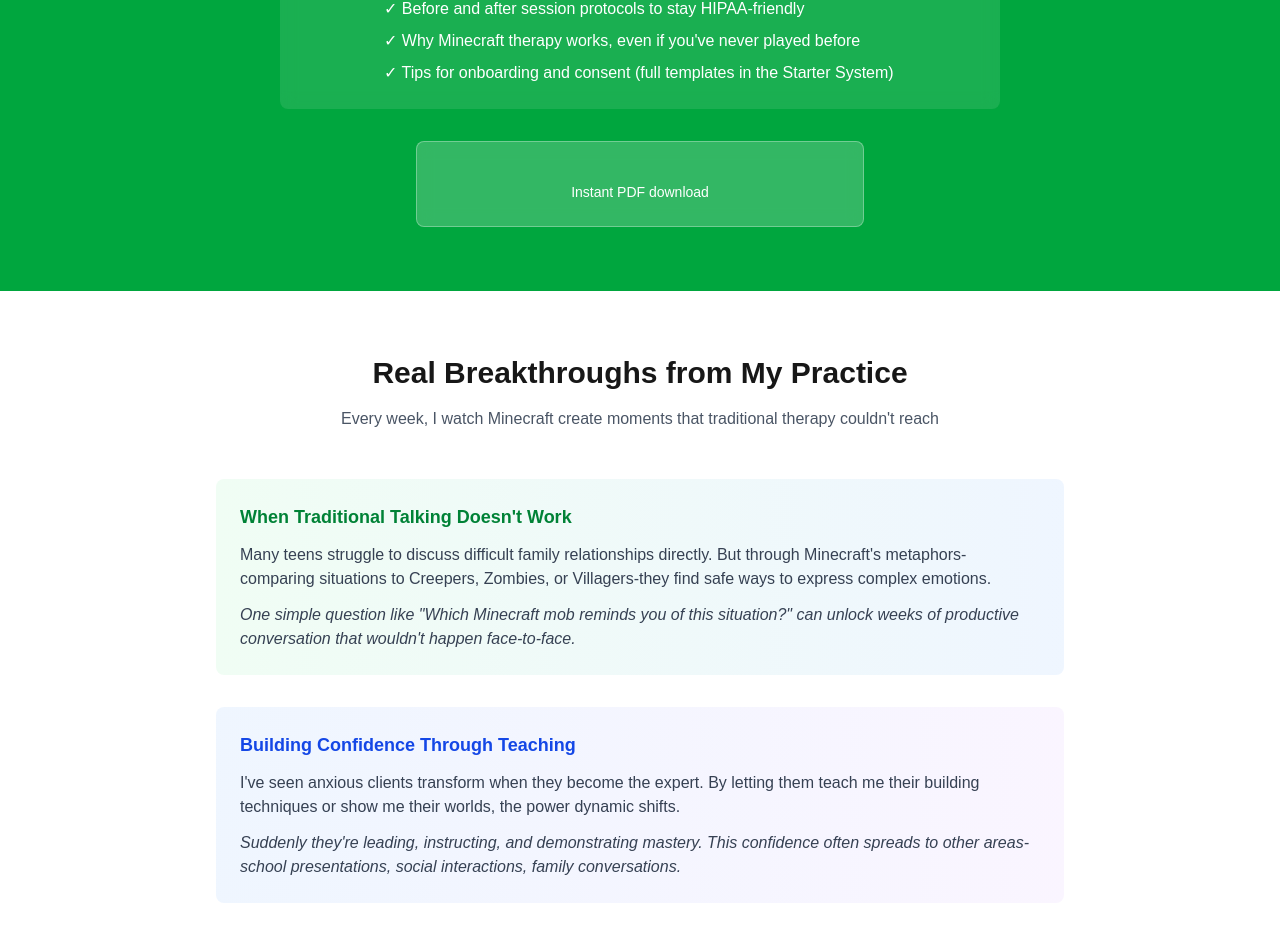
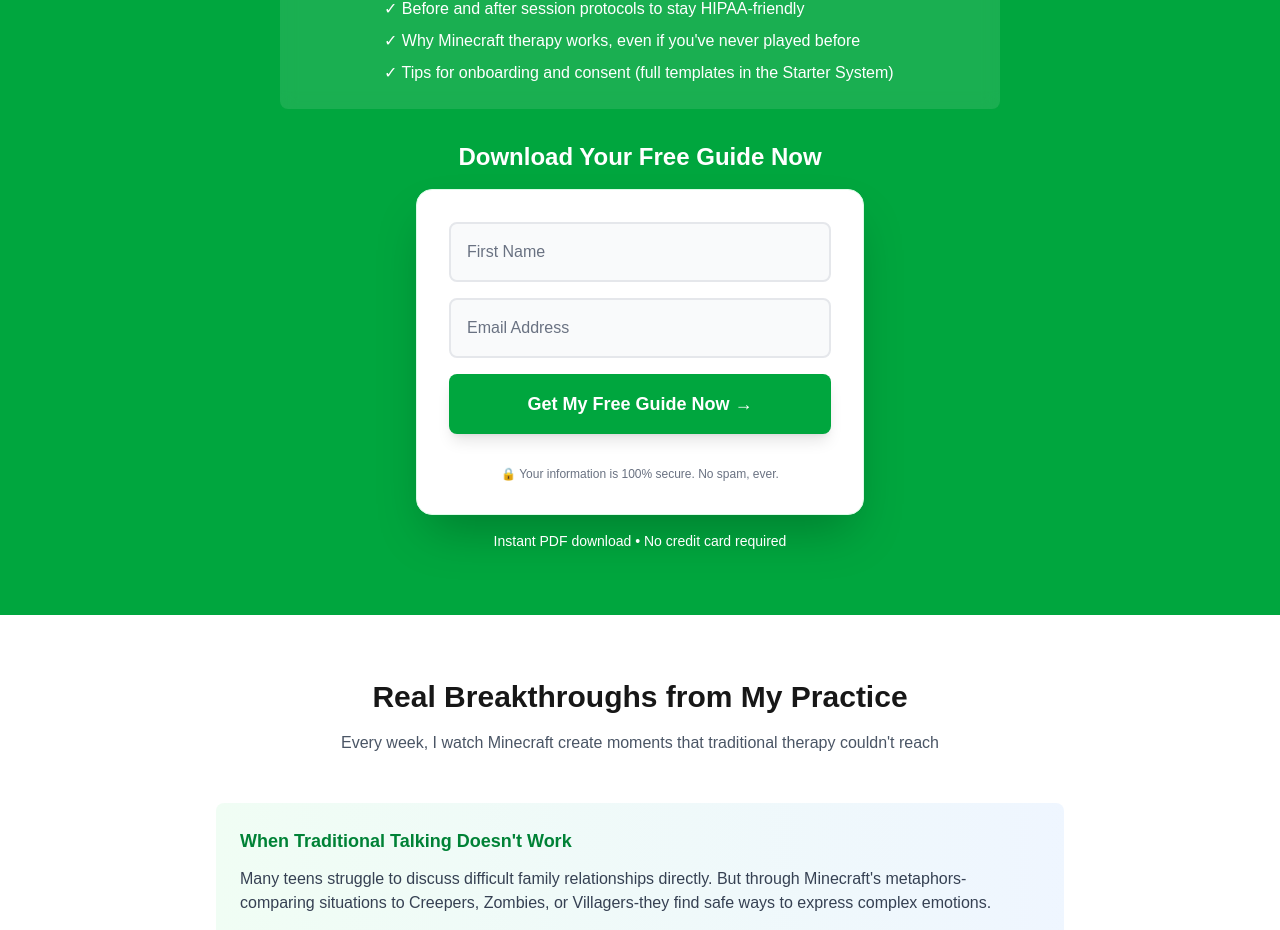
Before and after one commit to ashleyjangro/therapycraft-site, a Next.js app: page / in a window 1280 px wide. Shown: the part 2091-3021 px from the top of the page. Built offline with nearby package versions, Linux system fonts and the light colour scheme.

Commit message:
Improve email signup form styling with clearer input fields and better visual hierarchy

```diff
--- a/app/components/EmailSignupForm.tsx
+++ b/app/components/EmailSignupForm.tsx
@@ -1,81 +1,101 @@
 'use client';
 
-import { useEffect, useRef } from 'react';
+import { useState } from 'react';
+import { useRouter } from 'next/navigation';
 
 export default function EmailSignupForm() {
-  const formRef = useRef<HTMLDivElement>(null);
+  const [firstName, setFirstName] = useState('');
+  const [email, setEmail] = useState('');
+  const [isSubmitting, setIsSubmitting] = useState(false);
+  const router = useRouter();
 
-  useEffect(() => {
-    // Load AWeber form script
-    const script = document.createElement('script');
-    script.type = 'text/javascript';
-    script.src = '//forms.aweber.com/form/90/898984390.js';
-    script.id = 'aweber-wjs-kzf3jqeid';
-    script.async = true;
+  const handleSubmit = async (e: React.FormEvent) => {
+    e.preventDefault();
+    setIsSubmitting(true);
 
-    // Check if script already exists
-    if (!document.getElementById('aweber-wjs-kzf3jqeid')) {
-      document.head.appendChild(script);
+    // AWeber form submission
+    const formData = new FormData();
+    formData.append('name', firstName);
+    formData.append('email', email);
+    formData.append('listname', 'awlist6784990'); // Your AWeber list ID
+    formData.append('redirect', 'https://therapycraft.io/thank-you');
+    formData.append('meta_message', '1');
+    formData.append('meta_required', 'name,email');
+
+    try {
+      // Submit to AWeber
+      await fetch('https://www.aweber.com/scripts/addlead.pl', {
+        method: 'POST',
+        body: formData,
+        mode: 'no-cors' // AWeber doesn't support CORS
+      });
+
+      // Redirect to thank you page
+      router.push('/thank-you');
+    } catch (error) {
+      console.error('Form submission error:', error);
+      setIsSubmitting(false);
     }
-
-    // Cleanup function
-    return () => {
-      const existingScript = document.getElementById('aweber-wjs-kzf3jqeid');
-      if (existingScript) {
-        existingScript.remove();
-      }
-    };
-  }, []);
+  };
 
   return (
-    <div className="bg-white/20 backdrop-blur rounded-lg p-6 max-w-md mx-auto border border-white/30">
-      <div ref={formRef} className="AW-Form-898984390"></div>
-      <p className="text-sm text-center text-white mt-4">
-        Instant PDF download
+    <div className="w-full max-w-md mx-auto">
+      <h3 className="text-2xl font-bold text-white text-center mb-4">
+        Download Your Free Guide Now
+      </h3>
+      <div className="bg-white rounded-2xl shadow-2xl p-8 border border-green-100">
+        <form onSubmit={handleSubmit} className="space-y-4">
+          <div>
+            <input
+              type="text"
+              id="firstName"
+              value={firstName}
+              onChange={(e) => setFirstName(e.target.value)}
+              className="w-full px-4 py-4 bg-gray-50 border-2 border-gray-200 rounded-lg focus:ring-2 focus:ring-green-500 focus:border-green-500 focus:bg-white transition-all text-gray-900 placeholder-gray-500 text-base"
+              placeholder="First Name"
+              required
+            />
+          </div>
+
+          <div>
+            <input
+              type="email"
+              id="email"
+              value={email}
+              onChange={(e) => setEmail(e.target.value)}
+              className="w-full px-4 py-4 bg-gray-50 border-2 border-gray-200 rounded-lg focus:ring-2 focus:ring-green-500 focus:border-green-500 focus:bg-white transition-all text-gray-900 placeholder-gray-500 text-base"
+              placeholder="Email Address"
+              required
+            />
+          </div>
+
+          <button
+            type="submit"
+            disabled={isSubmitting}
+            className="w-full bg-green-600 text-white py-4 px-6 rounded-lg font-semibold text-lg hover:bg-green-700 focus:outline-none focus:ring-2 focus:ring-green-500 focus:ring-offset-2 transition-all shadow-lg hover:shadow-xl disabled:opacity-50 disabled:cursor-not-allowed"
+          >
+            {isSubmitting ? (
+              <span className="flex items-center justify-center">
+                <svg className="animate-spin -ml-1 mr-3 h-5 w-5 text-white" fill="none" viewBox="0 0 24 24">
+                  <circle className="opacity-25" cx="12" cy="12" r="10" stroke="currentColor" strokeWidth="4"></circle>
+                  <path className="opacity-75" fill="currentColor" d="M4 12a8 8 0 018-8V0C5.373 0 0 5.373 0 12h4zm2 5.291A7.962 7.962 0 014 12H0c0 3.042 1.135 5.824 3 7.938l3-2.647z"></path>
+                </svg>
+                Sending...
+              </span>
+            ) : (
+              'Get My Free Guide Now →'
+            )}
+          </button>
+
+          <p className="text-xs text-center text-gray-500 mt-4">
+            🔒 Your information is 100% secure. No spam, ever.
+          </p>
+        </form>
+      </div>
+
+      <p className="text-sm text-center text-white mt-4 font-medium">
+        Instant PDF download • No credit card required
       </p>
-
-      <style jsx>{`
-        /* Override AWeber form styles to match our design */
-        :global(.AW-Form-898984390) {
-          background: transparent !important;
-        }
-        :global(.AW-Form-898984390 input[type="text"]),
-        :global(.AW-Form-898984390 input[type="email"]) {
-          width: 100% !important;
-          padding: 12px 16px !important;
-          border-radius: 8px !important;
-          border: 2px solid #d1d5db !important;
-          color: #1f2937 !important;
-          background: white !important;
-          margin-bottom: 12px !important;
-          font-size: 16px !important;
-        }
-        :global(.AW-Form-898984390 input[type="text"]:focus),
-        :global(.AW-Form-898984390 input[type="email"]:focus) {
-          border-color: #10b981 !important;
-          outline: none !important;
-        }
-        :global(.AW-Form-898984390 input[type="submit"]) {
-          width: 100% !important;
-          background: white !important;
-          color: #059669 !important;
-          padding: 12px 24px !important;
-          border-radius: 8px !important;
-          font-size: 18px !important;
-          font-weight: 600 !important;
-          border: none !important;
-          cursor: pointer !important;
-          transition: all 0.2s !important;
-          box-shadow: 0 4px 6px -1px rgba(0, 0, 0, 0.1) !important;
-        }
-        :global(.AW-Form-898984390 input[type="submit"]:hover) {
-          background: #f0fdf4 !important;
-        }
-        :global(.AW-Form-898984390 .AW-Form-Header),
-        :global(.AW-Form-898984390 .AW-Form-Footer) {
-          display: none !important;
-        }
-      `}</style>
     </div>
   );
 }
```
